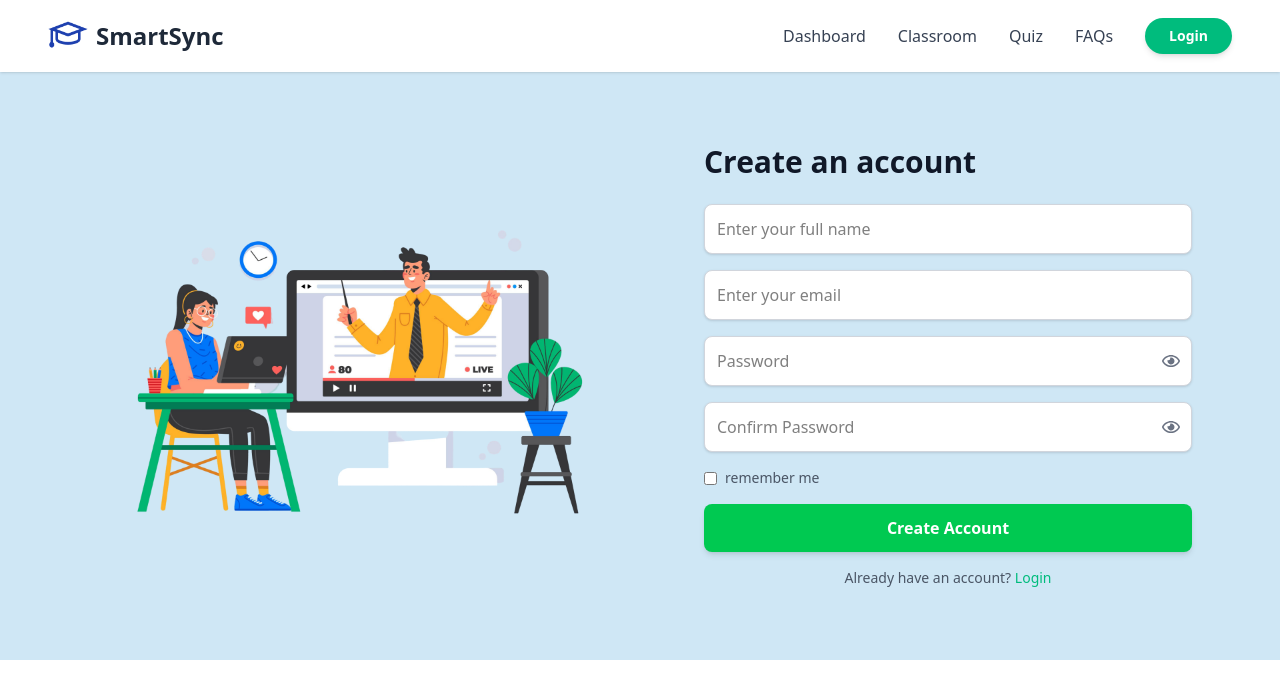
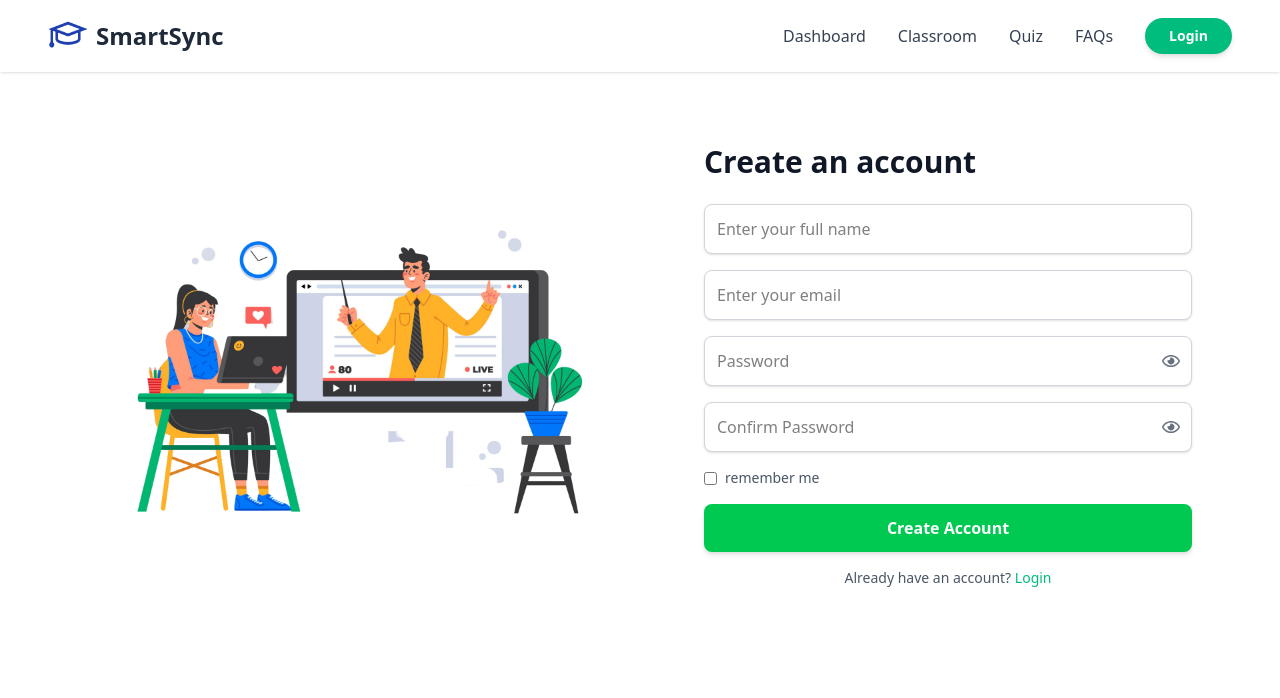
Before and after one commit to vanshika3124/smartsync, a React (Vite) app: page /register in a window 1280 px wide. Shown: the top 698 px of the page. Built offline with nearby package versions, Linux system fonts and the light colour scheme.

Commit message:
final changes

```diff
--- a/src/pages/LoginForm.jsx
+++ b/src/pages/LoginForm.jsx
@@ -104,7 +104,7 @@ function LoginForm({ showSignUp }) {
   };
 
   return (
-    <div className="flex-grow flex items-center justify-center p-4 md:p-12 bg-[#CFE7F5]">
+    <div className="flex-grow flex items-center justify-center p-4 md:p-12">
       <div className="flex flex-col md:flex-row w-full max-w-6xl items-center">
         <div className="md:w-1/2 p-6 flex justify-center">
           <img src="/photos/illustration.png" alt="Illustration" className="w-full max-w-lg" />
--- a/src/pages/SignUpForm.jsx
+++ b/src/pages/SignUpForm.jsx
@@ -86,7 +86,7 @@ function SignUpForm() {
   };
 
   return (
-    <div className="flex-grow flex items-center justify-center p-4 md:p-12 bg-[#CFE7F5]">
+    <div className="flex-grow flex items-center justify-center p-4 md:p-12 ">
       <div className="flex flex-col md:flex-row w-full max-w-6xl items-center">
 
         <div className="md:w-1/2 p-6 flex justify-center">
```
